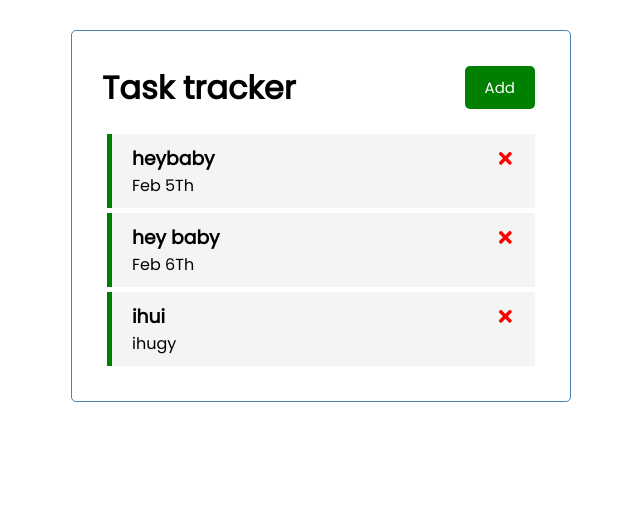
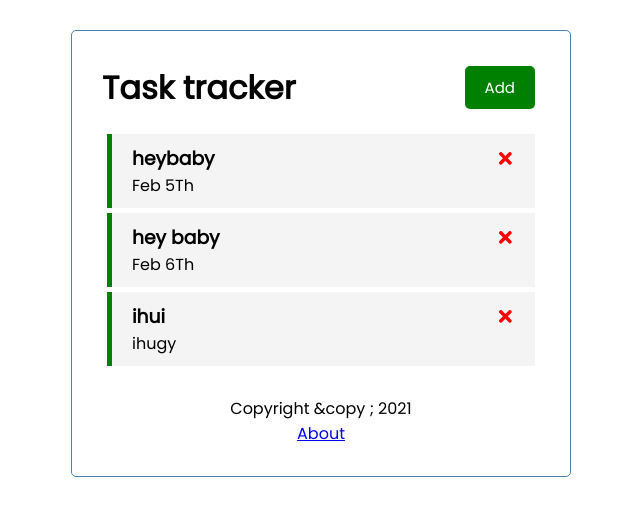
Before and after one commit to riyajawa/Task-manager, a React (Create React App) app: page / in a window 1280 px wide. Shown: the top 516 px of the page, without its empty margins (319-959 px from the left). Built offline with nearby package versions, Linux system fonts and the light colour scheme; data requests are answered from the project's data file.

Commit message:
Footer added

```diff
--- a/package.json
+++ b/package.json
@@ -10,6 +10,7 @@
     "react": "^17.0.2",
     "react-dom": "^17.0.2",
     "react-icons": "^4.2.0",
+    "react-router": "^5.2.0",
     "react-scripts": "4.0.3",
     "web-vitals": "^1.0.1"
   },
--- a/src/App.js
+++ b/src/App.js
@@ -3,6 +3,7 @@
 import Tasks from './Components/Tasks'
 import { useState ,useEffect} from 'react';
 import AddTask from './Components/AddTask';
+import Footer from './Components/Footer';
 
 
 
@@ -96,6 +97,7 @@
      {tasks.length>0 ? <Tasks tasks ={tasks} onDelete = {deleteTask}
        onToggle ={toggleReminder}
      />: ('No task')}
+     <Footer/>
     </div>
   );
 }
--- /dev/null
+++ b/src/Components/Footer.js
@@ -0,0 +1,12 @@
+import React from 'react'
+
+const Footer = () => {
+    return (
+        <footer>
+            <p>Copyright &copy ; 2021</p>
+            <a href ="/about">About</a>
+        </footer>
+    )
+}
+
+export default Footer
```
Also changed, not shown: 1 other file (tests, documents, lock files or other folders).
